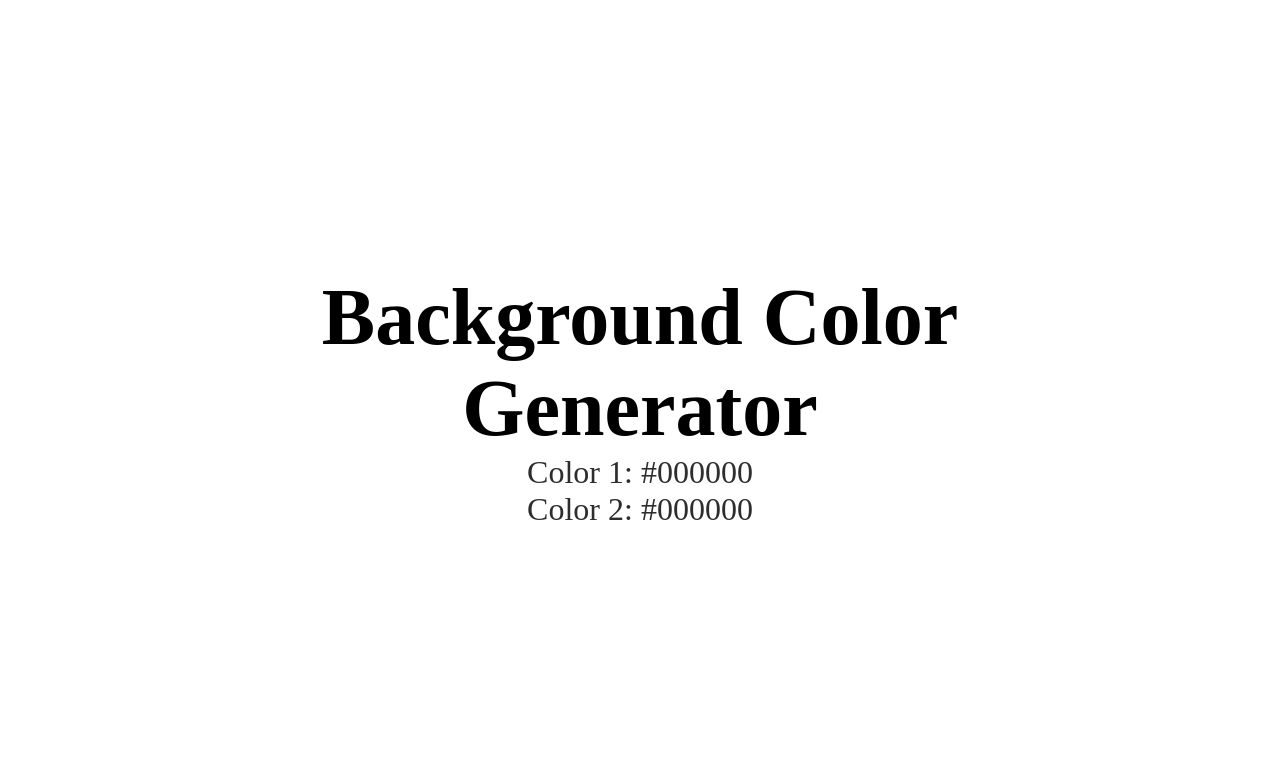
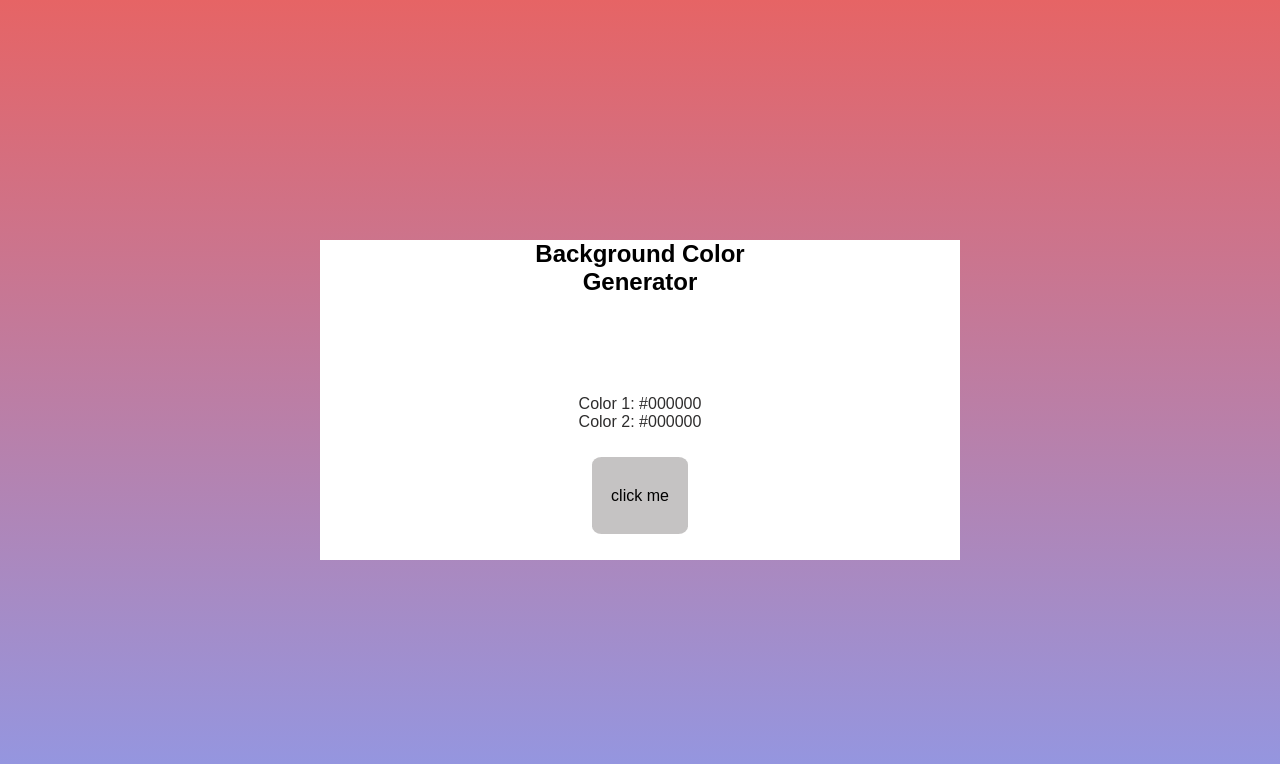
Before and after one commit to ayarmkt/Background-Color-Generator, a plain HTML site: page index.html in a window 1280 px wide. Drawn offline with Linux system fonts and the light colour scheme.

Commit message:
updated JS and CSS

```diff
--- a/index.html
+++ b/index.html
@@ -8,6 +8,7 @@
     <h2>Background Color <br />Generator</h2>
     <p>Color 1: <span class="color-1">#000000</span></p>
     <p>Color 2: <span class="color-2">#000000</span></p>
+    <button class="btn">click me</button>
   </div>
 
   <script src="script.js"></script>
--- a/script.js
+++ b/script.js
@@ -18,26 +18,32 @@ const hex = [
 ];
 const times = 6;
 let newColor = "";
-let color1 = "";
-let color2 = "";
+let color1;
+let color2;
+
+const btn = document.querySelector(".btn");
+const color1Text = document.querySelector(".color-1");
+const color2Text = document.querySelector(".color-2");
 
 const getNewColor = function () {
-  newColor = "#";
+  color1 = "#";
+  color2 = "#";
+
   for (let i = 0; i < times; i++) {
     const randomIndex = Math.floor(Math.random() * hex.length);
-    color1 = newColor + hex[randomIndex];
+    color1 += hex[randomIndex];
   }
-  console.log(newColor);
+
+  for (let i = 0; i < times; i++) {
+    const randomIndex = Math.floor(Math.random() * hex.length);
+    color2 += hex[randomIndex];
+  }
+
+  document.body.style.background = `linear-gradient(${color1}, ${color2})`;
+  color1Text.textContent = color1;
+  color2Text.textContent = color2;
 };
 
-const getColor1 = function () {
-  getNewColor();
-};
-getColor1();
+btn.addEventListener("click", getNewColor);
 
-const getColor2 = function () {
-  getNewColor();
-};
-getColor2();
-
-document.body.style.background = `linear-gradient(${color1}, ${color2})`;
+console.log(color1, color2);
--- a/style.css
+++ b/style.css
@@ -2,6 +2,7 @@
   margin: 0;
   padding: 0;
   box-sizing: border-box;
+  font-family: sans-serif;
 }
 
 body {
@@ -11,11 +12,12 @@ body {
   flex-direction: column;
   justify-content: center;
   align-items: center;
+  background: linear-gradient(#e66465, #9198e5);
 }
 
 .text-content {
-  height: 50vh;
-  width: 70vw;
+  height: 40vh;
+  width: 50vw;
   background-color: white;
   display: flex;
   flex-direction: column;
@@ -29,11 +31,32 @@ p,
 }
 
 h2 {
-  font-size: 5rem;
+  font-size: 150%;
+  text-align: center;
+  height: 100%;
+}
+
+p {
+  font-size: 100%;
   text-align: center;
 }
 
-p {
-  font-size: 2rem;
-  text-align: center;
+.btn {
+  font-size: 100%;
+  background-color: rgb(197, 195, 195);
+  border: 0;
+  border-radius: 10%;
+  margin: 4%;
+  height: 50%;
+  width: 15%;
 }
+
+.btn:hover {
+  background-color: rgb(134, 133, 133);
+}
+
+.btn:active {
+  background-color: rgb(134, 133, 133);
+  box-shadow: 0 5px #666;
+  transform: translateY(4px);
+}
```
